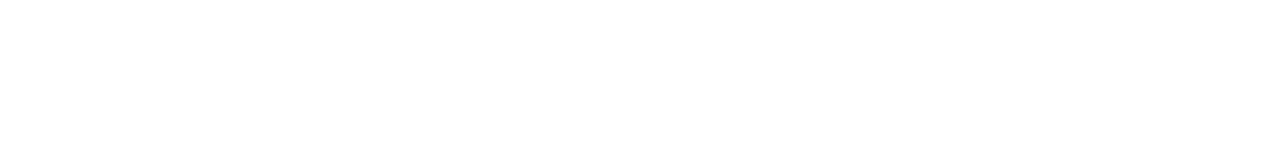
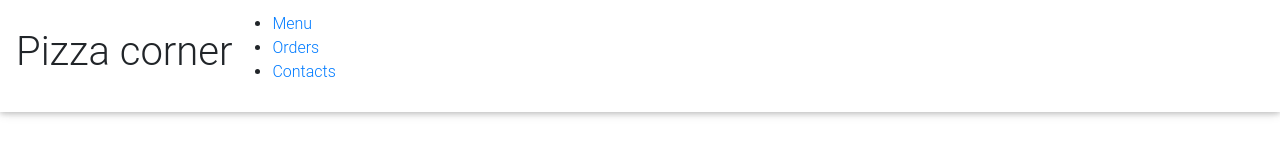
Before and after one commit to peterkush/pizza-corner, a plain HTML site: page index.html in a window 1280 px wide. Drawn offline with nearby package versions, Linux system fonts and the light colour scheme.

Commit message:
added the navbar

```diff
--- a/index.html
+++ b/index.html
@@ -22,6 +22,17 @@
     <link rel="stylesheet" href="styles.css">
 </head>
 <body>
+    <nav class="navbar navbar-expand-lg navbar-dark fixed-top scrolling-navbar">
+        <h1 id="piz-pap" class="">Pizza corner</h1>
+        <div class="navi">
+            <ul class="nav-items">
+                <li><a href="#menus">Menu</a></li>
+                <li><a href="#order">Orders</a></li>
+                <li><a href="#contact">Contacts</a></li>
+            </ul>
+        </div>
+    </nav>
+
 
 
 
```
